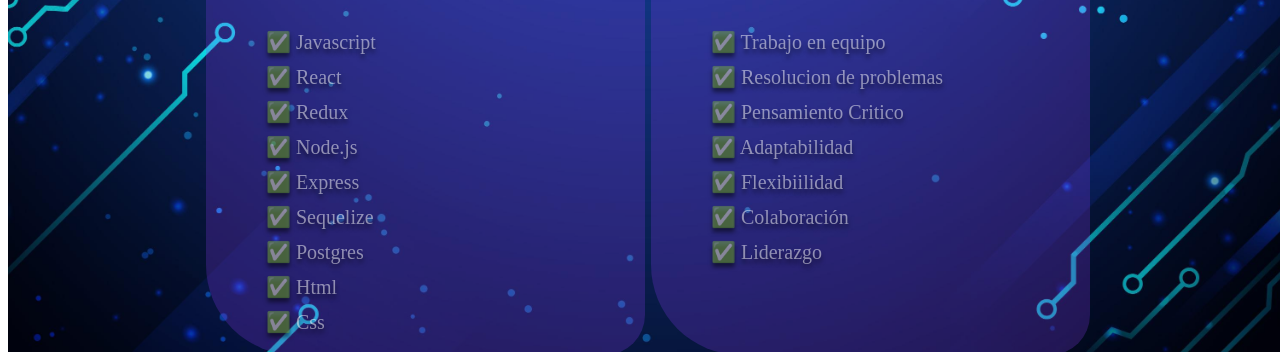
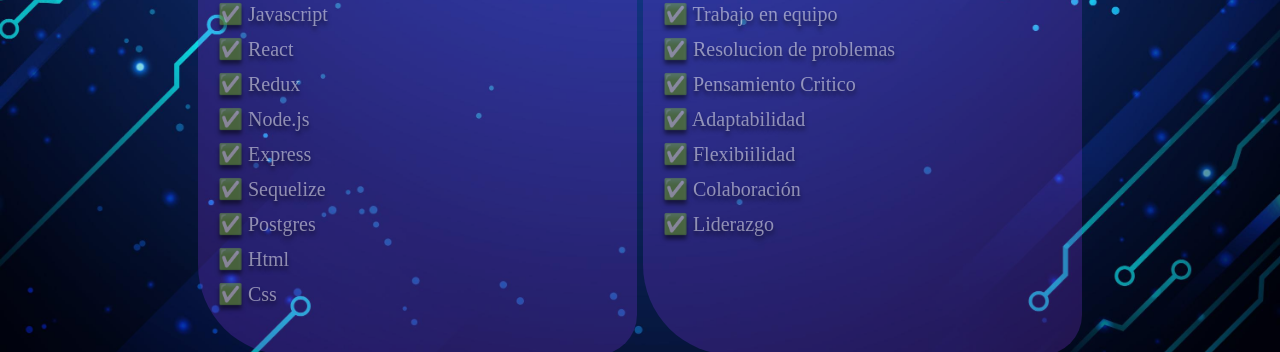
Before and after one commit to carjuancara/portfolio, a website: page index.html in a window 1280 px wide. Shown: the part 317-669 px from the top of the page. Drawn offline with Linux system fonts and the light colour scheme.

Commit message:
corregi margin y paddin inicial

```diff
--- a/style.css
+++ b/style.css
@@ -1,6 +1,6 @@
 * {
-  width: 0;
-  height: 0;
+  margin: 0;
+  padding: 0;
   box-sizing: border-box;
   color: rgba(255, 255, 255, 0.5);
 }
```
